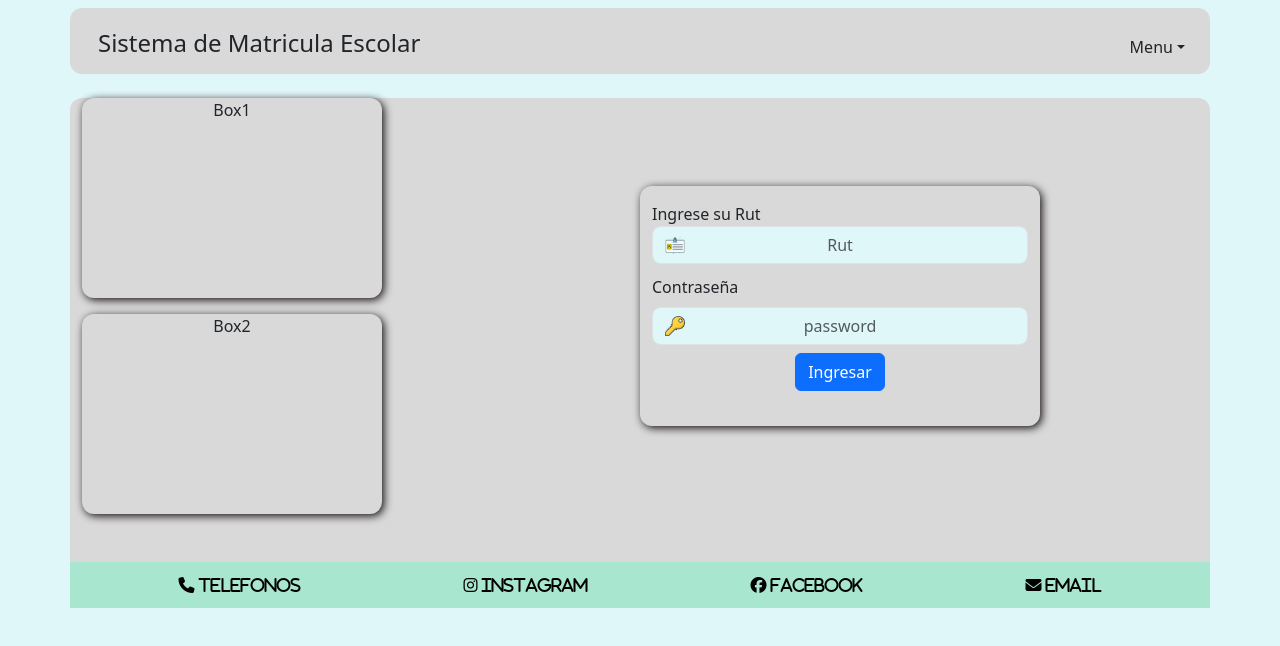
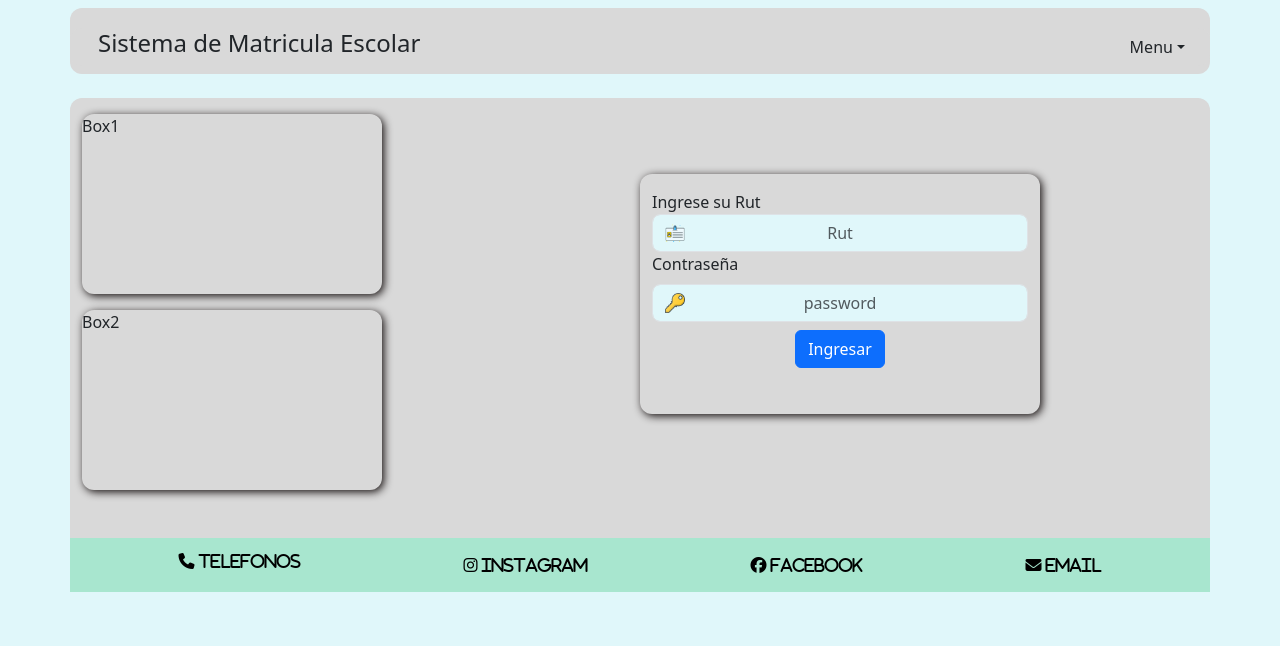
Before and after one commit to kasimkid/Sistema-de-Matricula-Escolar, a React (Create React App) app: page / in a window 1280 px wide. Shown: the top 646 px of the page. Built offline with nearby package versions, Linux system fonts and the light colour scheme; no server answers.

Commit message:
link to redes

```diff
--- a/src/components/Footer.js
+++ b/src/components/Footer.js
@@ -1,5 +1,6 @@
 import React from "react";
 import "../styles/footer.css";
+import { Link } from "react-router-dom";
 
 export const Footer = () => {
   return (
@@ -7,9 +8,9 @@ export const Footer = () => {
     <div className="row redes">
         <div className="col-lg-12 icons">
         <i className="fa-solid fa-phone" style={{ color: "black" }}> Telefonos</i>
-        <i class="fa-brands fa-instagram" style={{color: "black"}}> Instagram</i>
-        <i class="fa-brands fa-facebook" style={{color: "black"}}> Facebook</i>
-        <i class="fa-solid fa-envelope" style={{color: "black"}}> Email</i>
+        <Link to="http://www.instagram.com" target="_blank"><i class="fa-brands fa-instagram" style={{color: "black"}}> Instagram</i></Link>
+        <Link to="http://www.facebook.com" target="_blank"><i class="fa-brands fa-facebook" style={{color: "black"}}> Facebook</i></Link>
+        <Link to="http://www.gmail.com" target="_blank"><i class="fa-solid fa-envelope" style={{color: "black"}}> Email</i></Link>
         </div>
     </div>
 </footer>
--- a/src/components/Login.js
+++ b/src/components/Login.js
@@ -1,9 +1,13 @@
-import React from "react";
+import React, { useState } from "react";
 
 export const Login = () => {
+
+
+
   return (
     <>
       <section className="box-log row">
+        <form>
           <div className="mt-3">
             <label for="text" className="form-control-label">
               Ingrese su Rut
@@ -32,9 +36,12 @@ export const Login = () => {
               />
             </div>
             <div className="d-flex justify-content-center">
-        <button type="submit" className="btn btn-primary my-2 col- ">Ingresar</button>
+              <button type="submit" className="btn btn-primary my-2">
+                Ingresar
+              </button>
             </div>
           </div>
+        </form>
       </section>
     </>
   );
--- a/src/components/StudentForm.js
+++ b/src/components/StudentForm.js
@@ -71,7 +71,7 @@ export const StudentForm = () => {
                                 <input type="password" className="form-control" id="password" name="password" onChange={handleChange} value={formData.password} required />
                             </div>
                             <div className="form-group">
-                                <label htmlFor="genre">Género:</label>
+                                <label htmlFor="gender">Género:</label>
                                 <select className="form-control" id="gender" name="gender" onChange={handleChange} value={formData.gender}>
                                     <option value="" disabled hidden></option>
                                     <option value="Masculino">Masculino</option>
--- a/src/styles/home.css
+++ b/src/styles/home.css
@@ -1,18 +1,17 @@
 .box1{
     width: 300px;
-    height: 200px;
+    height: 180px;
     background-color:#D9D9D9;
     border-radius: 12px;
     box-shadow:2px 2px 8px #130d0d;
-    text-align: center;
+
 }
 .box2{
     width: 300px;
-    height: 200px;
+    height: 180px;
     background-color:#D9D9D9;
     border-radius: 12px;
     box-shadow:2px 2px 8px #130d0d;
-    text-align: center;
 }
 
 .box-log{
--- a/src/views/Home.js
+++ b/src/views/Home.js
@@ -7,10 +7,10 @@ import { Footer } from '../components/Footer';
 export const Home = () => {
     return (
         <>
-            <div className=" container mt-4 aling-items-center">
-                <section className="row mt-2">
+            <div className=" container mt-4">
+                <section className="row">
                 <div className="col-6">
-                <div className="box1 mb-2">Box1</div>
+                <div className="box1 mt-3">Box1</div>
                 <div className="box2 mt-3">Box2</div>
                 </div>
                 <div className=" col-6 d-flex align-items-center">
```
Lines whose indentation alone changed are shown as unchanged.
